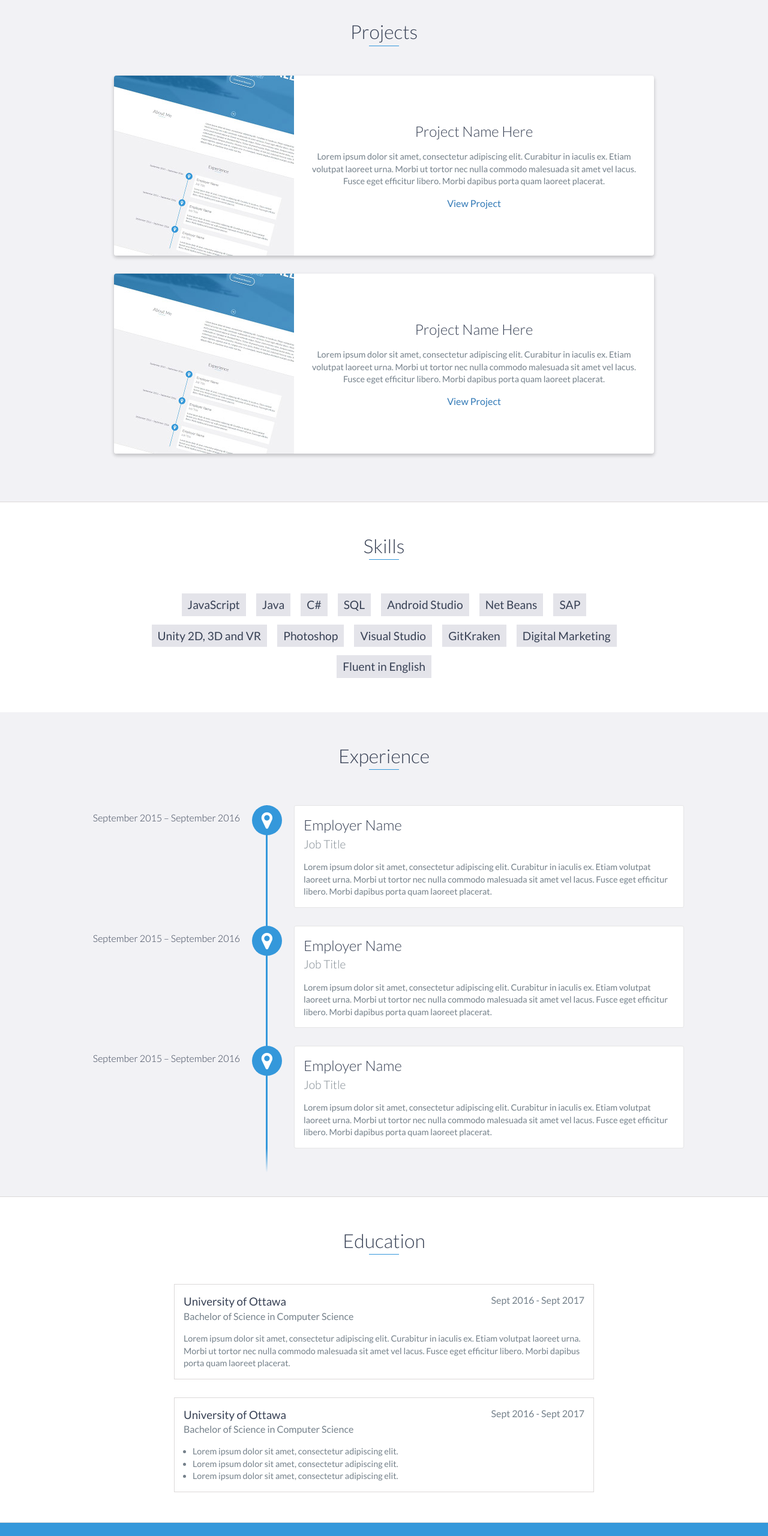
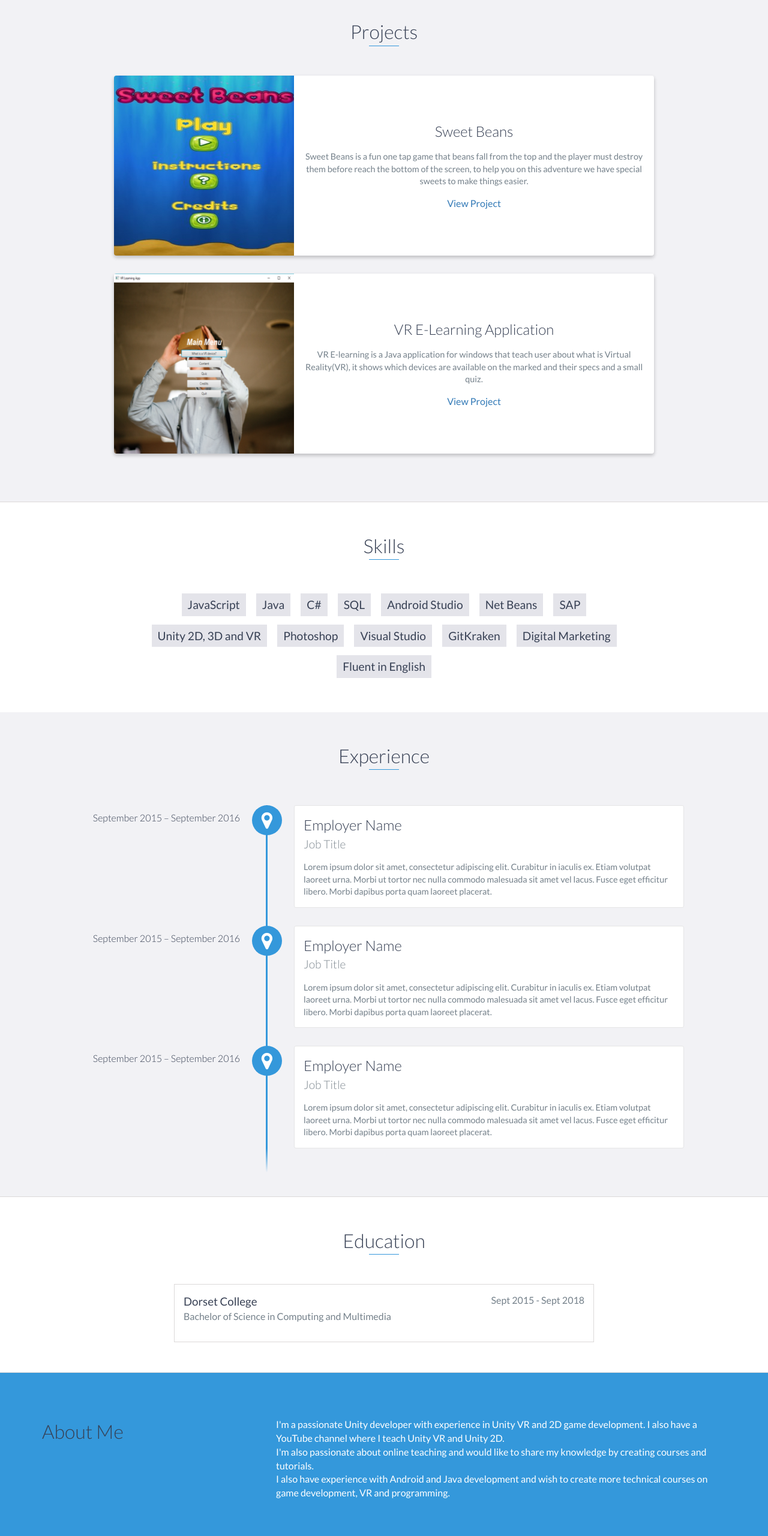
Before and after one commit to HenriquePirani/HenriquePirani.github.io, a website: page index.html in a window 1280 px wide. Shown: the part 820-3380 px from the top of the page at 60% size. Drawn offline with nearby package versions, Linux system fonts and the light colour scheme.

Commit message:
Major Update

```diff
--- a/index.html
+++ b/index.html
@@ -73,15 +73,15 @@
             <div class="row">
                 <div class="project shadow-large">
                     <div class="project-image">
-                        <img src="images/project.jpg" />
+                        <img src="images/sweetBeans.jpg" />
                     </div>
                     <!-- End .project-image -->
                     <div class="project-info">
-                        <h3>Project Name Here</h3>
+                        <h3>Sweet Beans</h3>
                         <p>
-                            Lorem ipsum dolor sit amet, consectetur adipiscing elit. Curabitur in iaculis ex. Etiam volutpat laoreet urna. Morbi ut tortor nec nulla commodo malesuada sit amet vel lacus. Fusce eget efficitur libero. Morbi dapibus porta quam laoreet placerat.
+                           Sweet Beans is a fun one tap game that beans fall from the top and the player must destroy them before reach the bottom of the screen, to help you on this adventure we have special sweets to make things easier.
                         </p>
-                        <a href="#">View Project</a>
+                        <a href="https://play.google.com/store/apps/details?id=com.XlaugtStudios.SweetBeans"target="_blank">View Project</a>
                     </div>
                     <!-- End .project-info -->
                 </div>
@@ -89,15 +89,15 @@
 
                 <div class="project shadow-large">
                     <div class="project-image">
-                        <img src="images/project.jpg" />
+                        <img src="images/VRapp.png" />
                     </div>
                     <!-- End .project-image -->
                     <div class="project-info">
-                        <h3>Project Name Here</h3>
+                        <h3>VR E-Learning Application</h3>
                         <p>
-                            Lorem ipsum dolor sit amet, consectetur adipiscing elit. Curabitur in iaculis ex. Etiam volutpat laoreet urna. Morbi ut tortor nec nulla commodo malesuada sit amet vel lacus. Fusce eget efficitur libero. Morbi dapibus porta quam laoreet placerat.
+                            VR E-learning is a Java application for windows that teach user about what is Virtual Reality(VR), it shows which devices are available on the marked and their specs and a small quiz.
                         </p>
-                        <a href="#">View Project</a>
+                        <a href="https://github.com/HenriquePirani/VR-Elenaring-App-"target="_blank">View Project</a>
                     </div>
                     <!-- End .project-info -->
                 </div>
@@ -160,32 +160,12 @@
 	 <div id="education">
         <h2 class="heading">Education</h2>
         <div class="education-block">
-            <h3>University of Ottawa</h3>
-            <span class="education-date">Sept 2016 - Sept 2017</span>
-            <h4>Bachelor of Science in Computer Science</h4>
-            <p>
-                Lorem ipsum dolor sit amet, consectetur adipiscing elit. Curabitur in iaculis ex. Etiam volutpat laoreet urna. Morbi ut tortor nec nulla commodo malesuada sit amet vel lacus. Fusce eget efficitur libero. Morbi dapibus porta quam laoreet placerat.
-            </p>
+            <h3>Dorset College</h3>
+            <span class="education-date">Sept 2015 - Sept 2018</span>
+            <h4>Bachelor of Science in Computing and Multimedia</h4>
         </div>
         <!-- End .education-block -->
 
-        <div class="education-block">
-            <h3>University of Ottawa</h3>
-            <span class="education-date">Sept 2016 - Sept 2017</span>
-            <h4>Bachelor of Science in Computer Science</h4>
-            <ul>
-                <li>
-                    Lorem ipsum dolor sit amet, consectetur adipiscing elit.
-                </li>
-                <li>
-                    Lorem ipsum dolor sit amet, consectetur adipiscing elit.
-                </li>
-                <li>
-                    Lorem ipsum dolor sit amet, consectetur adipiscing elit.
-                </li>
-            </ul>
-        </div>
-        <!-- End .education-block -->
     </div>
     <!-- End #education -->
 
@@ -195,11 +175,13 @@
                 <div class="col-md-4">
                     <h2 class="heading">About Me</h2>
                 </div>
-                <div class="col-md-4">
+                <div class="col-md-8">
                     <p>
-                        Lorem ipsum dolor sit amet, consectetur adipiscing elit. Curabitur in iaculis ex. Etiam volutpat laoreet urna. Morbi ut tortor nec nulla commodo malesuada sit amet vel lacus. Fusce eget efficitur libero. Morbi dapibus porta quam laoreet placerat. Donec
-                        eu vehicula neque. Donec viverra lorem nunc, tempus euismod eros sollicitudin ut. Quisque et tincidunt libero. Donec id pharetra justo. Proin euismod lacinia dolor, eu scelerisque justo tempus pharetra. Vivamus nunc justo, finibus
-                        ut nisl sed, euismod rhoncus nulla. Proin sed magna egestas, egestas ante et, congue eros. In consequat, mauris dapibus tincidunt suscipit, ex libero aliquet diam, at maximus risus enim non leo.
+                        I'm a passionate Unity developer with experience in Unity VR and 2D game development. I also have a YouTube channel where I teach Unity VR and Unity 2D.
+                        <br>
+                        I'm also passionate about online teaching and would like to share my knowledge by creating courses and tutorials.
+                        <br>
+                        I also have experience with Android and Java development and wish to create more technical courses on game development, VR and programming.
                     </p>
                 </div>
             </div>
@@ -209,14 +191,15 @@
 
     <div id="contact">
         <h2>Contact</h2>
-	   <div class="col-md-8>
+	   <div id="contact-form">
                   <p>
 			<strong>City:</strong> Dublin, Ireland</p>
                   <p>
                     <strong>Email:</strong>
-                    <a href="mailto:henriquepirani@gmail.com"> <font color="white">henriquepirani@gmail.com</font></a>
+                    <a href="mailto:henriquepirani@gmail.com "><font color="white">henriquepirani@gmail.com</font></a>
                   </p>
-            </div>
+	    </div>
+        <!-- End #contact-form -->
     </div>
     <!-- End #contact -->
 
```
Also changed, not shown: README.md, css/styles.css, images/VRapp.png (added), images/sweetBeans.jpg (added).
